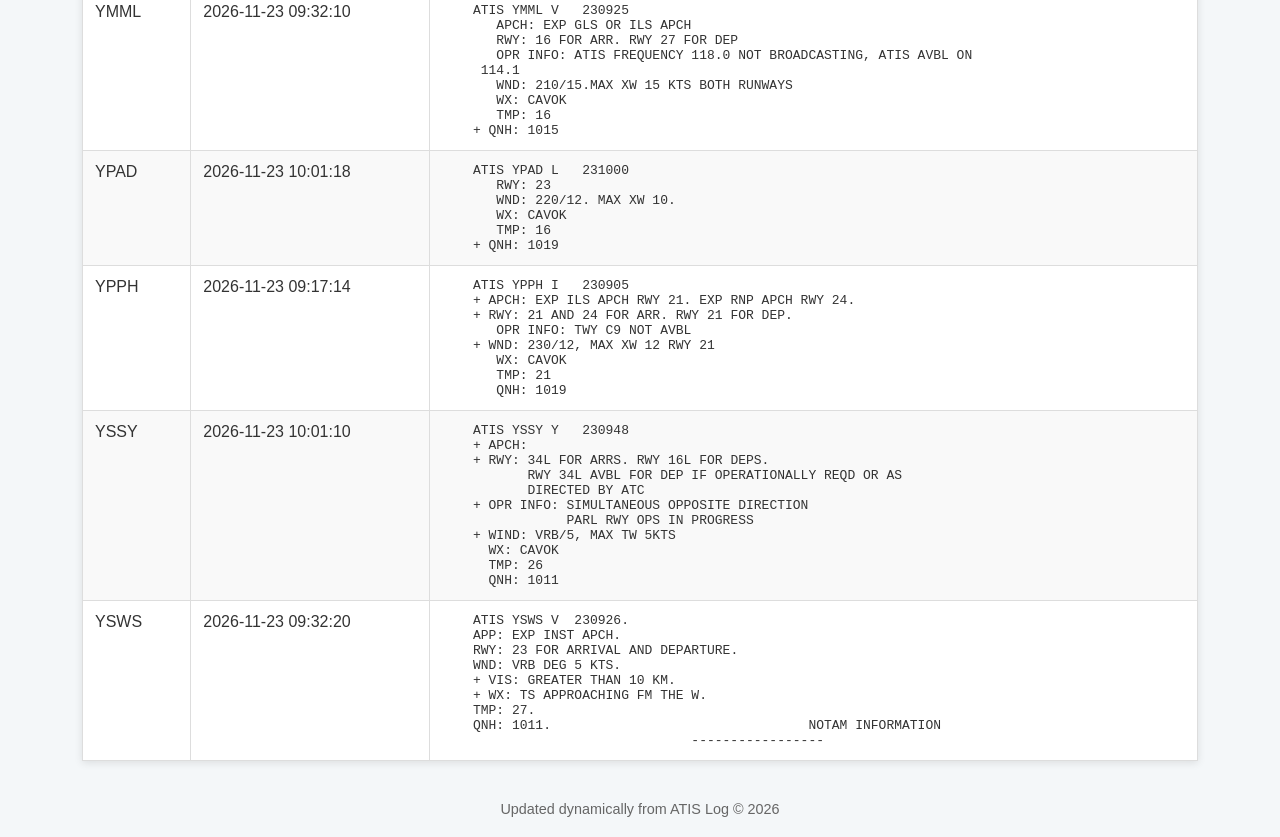
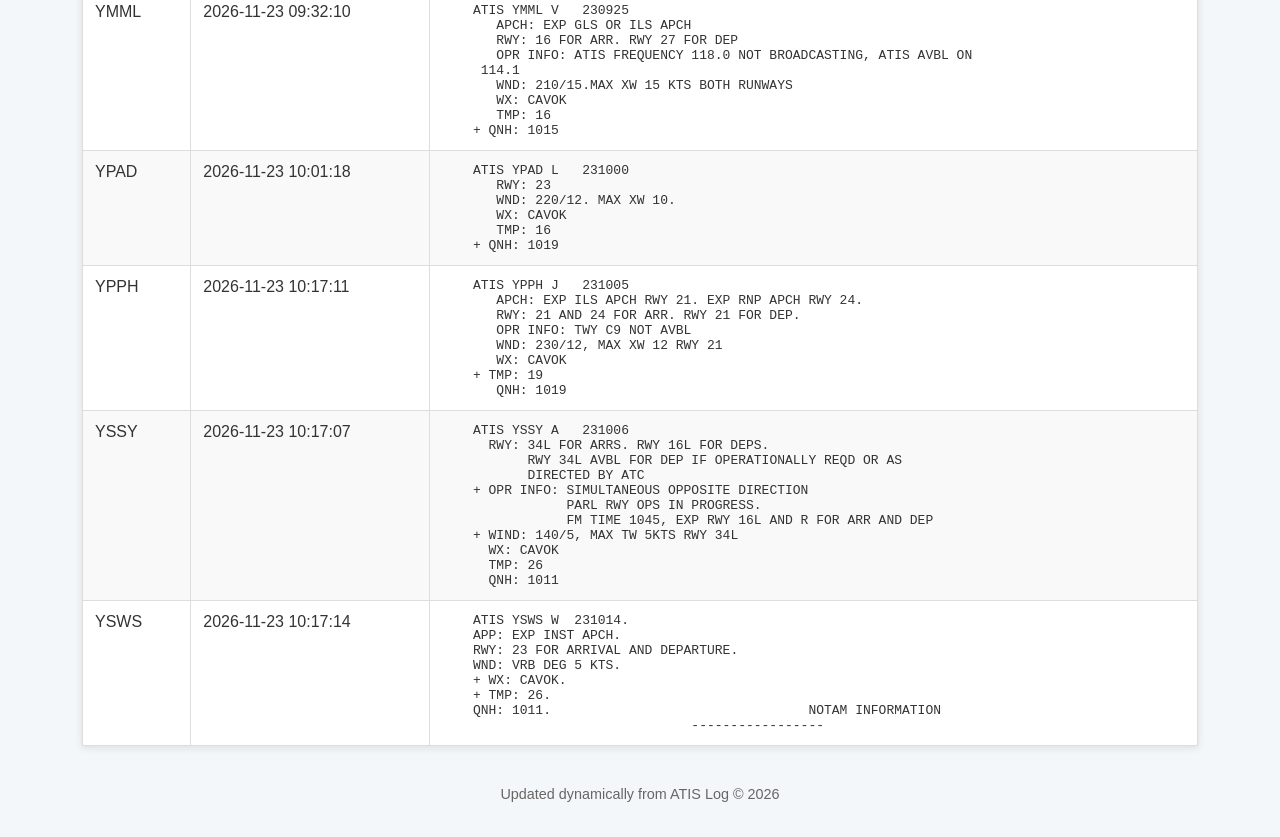
Before and after one commit to webbsimax/atis-page, a plain HTML site: page index.html in a window 1280 px wide. Shown: the part 611-1448 px from the top of the page. Drawn offline with Linux system fonts and the light colour scheme.

Commit message:
Update ATIS page 2026-11-23 10:17:30 UTC

```diff
--- a/index.html
+++ b/index.html
@@ -85,41 +85,40 @@
         </tr>
         <tr>
             <td>YPPH</td>
-            <td>2026-11-23 09:17:14</td>
-            <td><pre>    ATIS YPPH I   230905
-    + APCH: EXP ILS APCH RWY 21. EXP RNP APCH RWY 24.
-    + RWY: 21 AND 24 FOR ARR. RWY 21 FOR DEP.
+            <td>2026-11-23 10:17:11</td>
+            <td><pre>    ATIS YPPH J   231005
+       APCH: EXP ILS APCH RWY 21. EXP RNP APCH RWY 24.
+       RWY: 21 AND 24 FOR ARR. RWY 21 FOR DEP.
        OPR INFO: TWY C9 NOT AVBL
-    + WND: 230/12, MAX XW 12 RWY 21
+       WND: 230/12, MAX XW 12 RWY 21
        WX: CAVOK
-       TMP: 21
+    + TMP: 19
        QNH: 1019</pre></td>
         </tr>
         <tr>
             <td>YSSY</td>
-            <td>2026-11-23 10:01:10</td>
-            <td><pre>    ATIS YSSY Y   230948
-    + APCH:
-    + RWY: 34L FOR ARRS. RWY 16L FOR DEPS.
+            <td>2026-11-23 10:17:07</td>
+            <td><pre>    ATIS YSSY A   231006
+      RWY: 34L FOR ARRS. RWY 16L FOR DEPS.
            RWY 34L AVBL FOR DEP IF OPERATIONALLY REQD OR AS
            DIRECTED BY ATC
     + OPR INFO: SIMULTANEOUS OPPOSITE DIRECTION
-                PARL RWY OPS IN PROGRESS
-    + WIND: VRB/5, MAX TW 5KTS
+                PARL RWY OPS IN PROGRESS.
+                FM TIME 1045, EXP RWY 16L AND R FOR ARR AND DEP
+    + WIND: 140/5, MAX TW 5KTS RWY 34L
       WX: CAVOK
       TMP: 26
       QNH: 1011</pre></td>
         </tr>
         <tr>
             <td>YSWS</td>
-            <td>2026-11-23 09:32:20</td>
-            <td><pre>    ATIS YSWS V  230926.
+            <td>2026-11-23 10:17:14</td>
+            <td><pre>    ATIS YSWS W  231014.
     APP: EXP INST APCH.
     RWY: 23 FOR ARRIVAL AND DEPARTURE.
     WND: VRB DEG 5 KTS.
-    + VIS: GREATER THAN 10 KM.
-    + WX: TS APPROACHING FM THE W.
-    TMP: 27.
+    + WX: CAVOK.
+    + TMP: 26.
     QNH: 1011.                                 NOTAM INFORMATION
                                 -----------------</pre></td>
         </tr>
```
